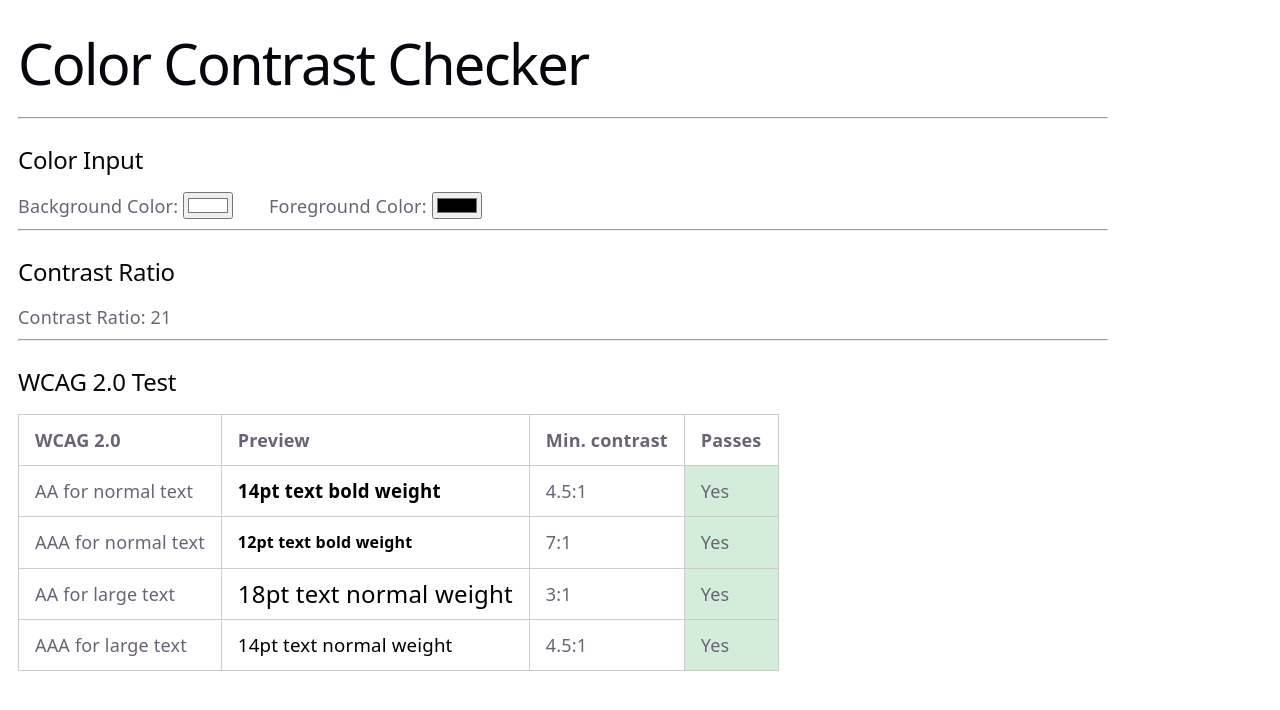
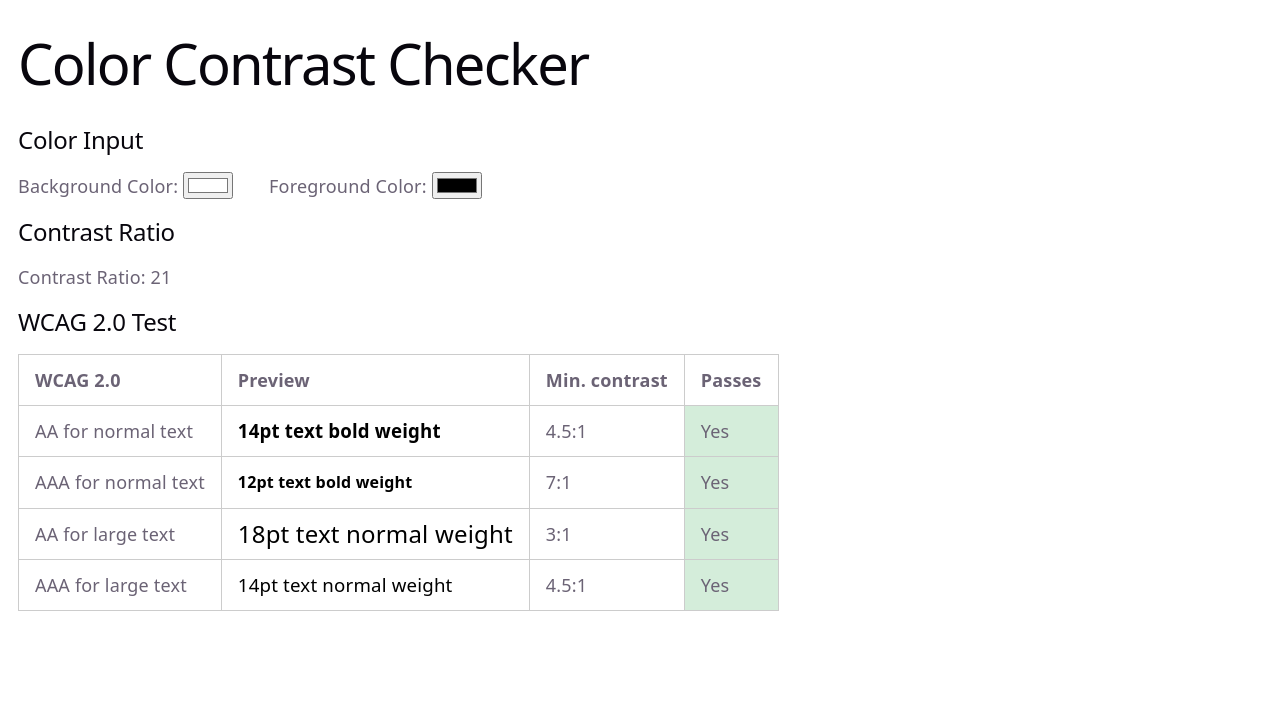
Before and after one commit to AdoraWyne/color-contrast-checker, a React (Vite) app: page / in a window 1280 px wide. Shown: the top 710 px of the page. Built offline with nearby package versions, Linux system fonts and the light colour scheme.

Commit message:
- remove hr tag, dont like the style anymore - Prettier auto format index.css

```diff
--- a/src/App.tsx
+++ b/src/App.tsx
@@ -23,10 +23,6 @@
       <h1>Color Contrast Checker</h1>
 
       <div>
-        <hr />
-      </div>
-
-      <div>
         <h2>Color Input</h2>
         <div className="color-input">
           <label>
@@ -49,16 +45,8 @@
       </div>
 
       <div>
-        <hr />
-      </div>
-
-      <div>
         <h2>Contrast Ratio</h2>
         <p>Contrast Ratio: {contrastRatio}</p>
-      </div>
-
-      <div>
-        <hr />
       </div>
 
       <div>
--- a/src/index.css
+++ b/src/index.css
@@ -11,8 +11,8 @@
   --shadow:
     rgba(0, 0, 0, 0.1) 0 10px 15px -3px, rgba(0, 0, 0, 0.05) 0 4px 6px -2px;
 
-  --sans: system-ui, 'Segoe UI', Roboto, sans-serif;
-  --heading: system-ui, 'Segoe UI', Roboto, sans-serif;
+  --sans: system-ui, "Segoe UI", Roboto, sans-serif;
+  --heading: system-ui, "Segoe UI", Roboto, sans-serif;
   --mono: ui-monospace, Consolas, monospace;
 
   font: 18px/145% var(--sans);
```
